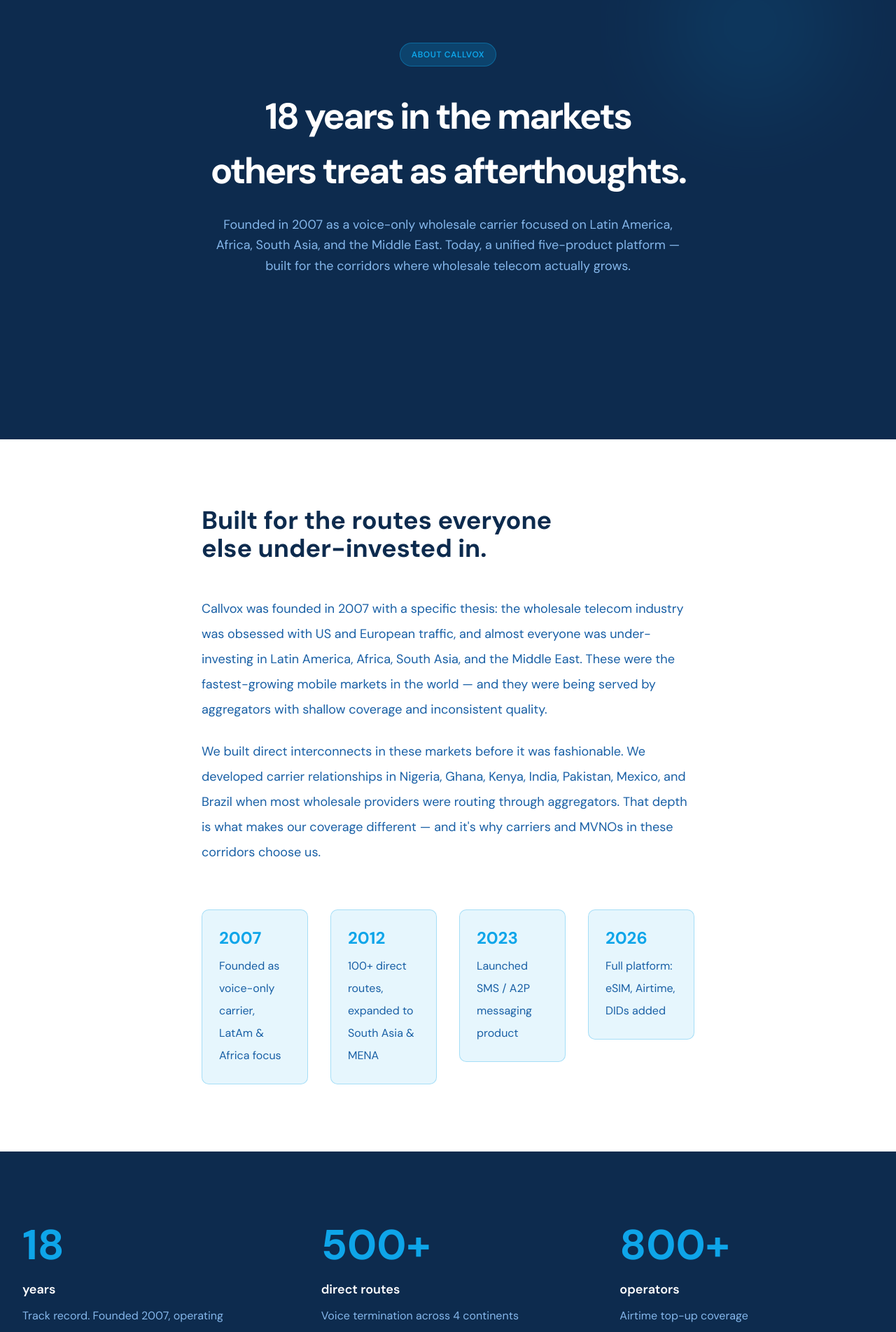
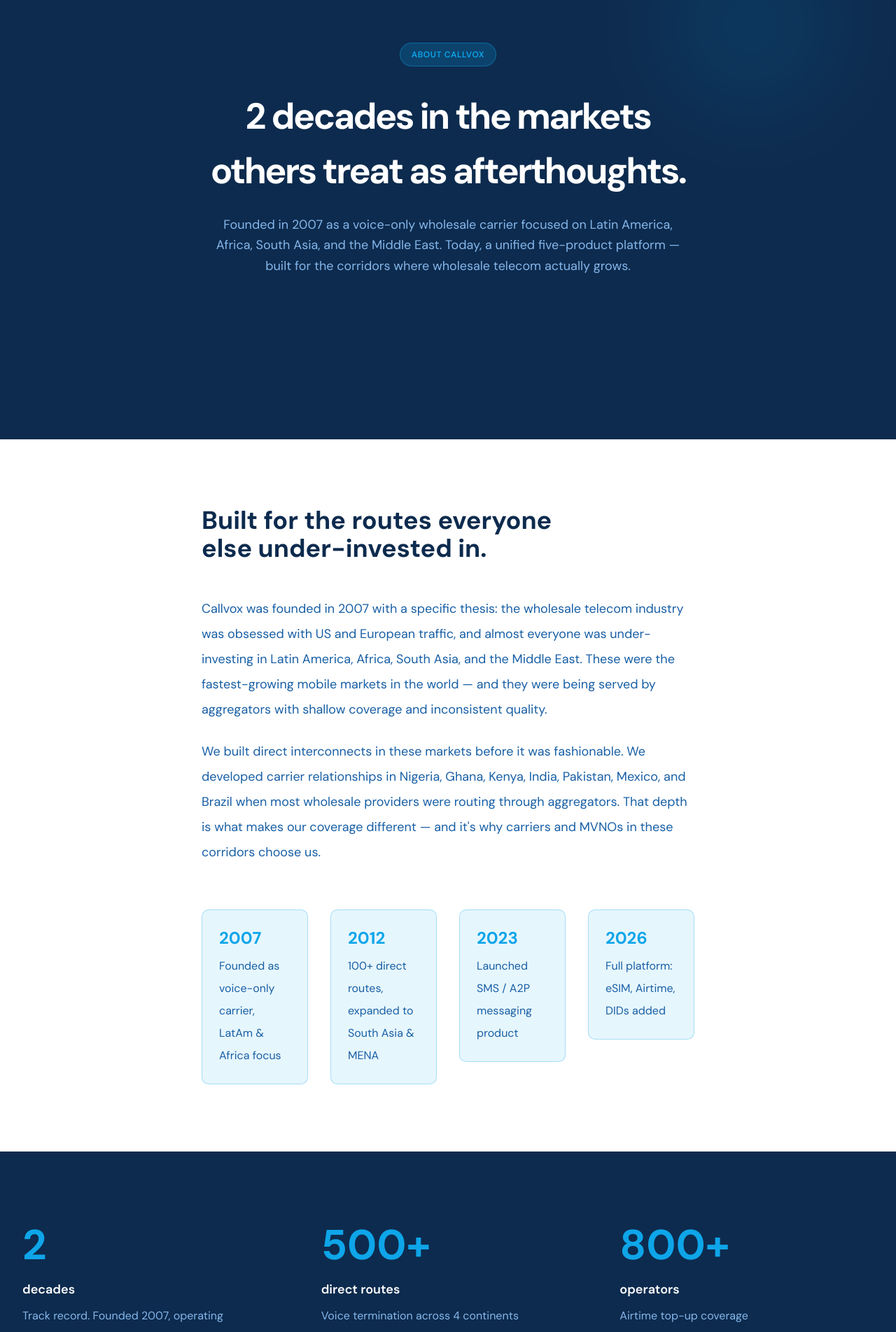
Before and after one commit to fontalk/callvox-web, a Next.js app: page /about in a window 1280 px wide. Shown: the part 240-2144 px from the top of the page at 70% size. Built offline with nearby package versions, Linux system fonts and the light colour scheme.

Commit message:
feat: update company history to reflect 2 decades in business

```diff
--- a/app/about/page.tsx
+++ b/app/about/page.tsx
@@ -10,7 +10,7 @@
 import { Footer } from '@/components/sections/Footer';
 
 export const metadata: Metadata = {
-  title: 'About Callvox | 18 Years in Emerging Markets',
+  title: 'About Callvox | 2 Decades in Emerging Markets',
   description: 'The unified wholesale platform built for the world\'s fastest-growing markets. Founded in 2007, Callvox serves carriers and MVNOs in Latin America, Africa, South Asia, and the Middle East.',
 };
 
--- a/components/pages/about/AboutCTABand.tsx
+++ b/components/pages/about/AboutCTABand.tsx
@@ -16,7 +16,7 @@
           className="max-w-2xl mx-auto text-center"
         >
           <h2 className="text-white font-bold text-4xl md:text-5xl mb-6">
-            17 years of wholesale experience. One platform.
+            2 decades of wholesale experience. One platform.
           </h2>
 
           <p className="text-navy-200 text-lg mb-12 leading-relaxed">
--- a/components/pages/about/AboutHero.tsx
+++ b/components/pages/about/AboutHero.tsx
@@ -23,7 +23,7 @@
           </div>
 
           <h1 className="text-white font-bold mb-6" style={{ fontSize: 'clamp(36px, 8vw, 52px)' }}>
-            18 years in the markets others treat as afterthoughts.
+            2 decades in the markets others treat as afterthoughts.
           </h1>
 
           <p className="text-navy-200 text-lg leading-relaxed max-w-2xl mx-auto">
--- a/components/pages/about/ByTheNumbers.tsx
+++ b/components/pages/about/ByTheNumbers.tsx
@@ -3,7 +3,7 @@
 import { motion } from 'framer-motion';
 
 const stats = [
-  { number: '18', label: 'years', description: 'Track record. Founded 2007, operating continuously' },
+  { number: '2', label: 'decades', description: 'Track record. Founded 2007, operating continuously' },
   { number: '500+', label: 'direct routes', description: 'Voice termination across 4 continents' },
   { number: '800+', label: 'operators', description: 'Airtime top-up coverage' },
   { number: '90+', label: 'countries', description: 'DID number availability' },
--- a/components/sections/Hero.tsx
+++ b/components/sections/Hero.tsx
@@ -6,7 +6,7 @@
 
 const stats = [
   { value: '500+', label: 'Routes' },
-  { value: '18 years', label: 'Track record' },
+  { value: '2 decades', label: 'Track record' },
   { value: '99.99%', label: 'Uptime SLA' },
   { value: '150+', label: 'Countries' },
 ]
--- a/components/sections/WhyCallvox.tsx
+++ b/components/sections/WhyCallvox.tsx
@@ -10,7 +10,7 @@
     body: 'Carrier-grade infrastructure with geo-redundant PoPs, 24/7 NOC support, and contractual SLA penalties. Your reputation depends on ours.',
   },
   {
-    number: '17 years',
+    number: '2 decades',
     label: 'Emerging-market depth',
     body: 'Direct routes across Latin America, Africa, South Asia & the Middle East — the corridors where prepaid mobile dominates and voice termination demand grows fastest.',
   },
--- a/components/solutions/carriers/CarriersHero.tsx
+++ b/components/solutions/carriers/CarriersHero.tsx
@@ -37,7 +37,7 @@
 
           {/* Subheading */}
           <p className="text-lg text-navy-200 max-w-2xl leading-relaxed">
-            We've been routing carrier traffic for 17 years. We understand interconnect requirements, SLA expectations, and NOC culture. No learning curve.
+            We've been routing carrier traffic for 2 decades. We understand interconnect requirements, SLA expectations, and NOC culture. No learning curve.
           </p>
 
           {/* CTAs */}
```
